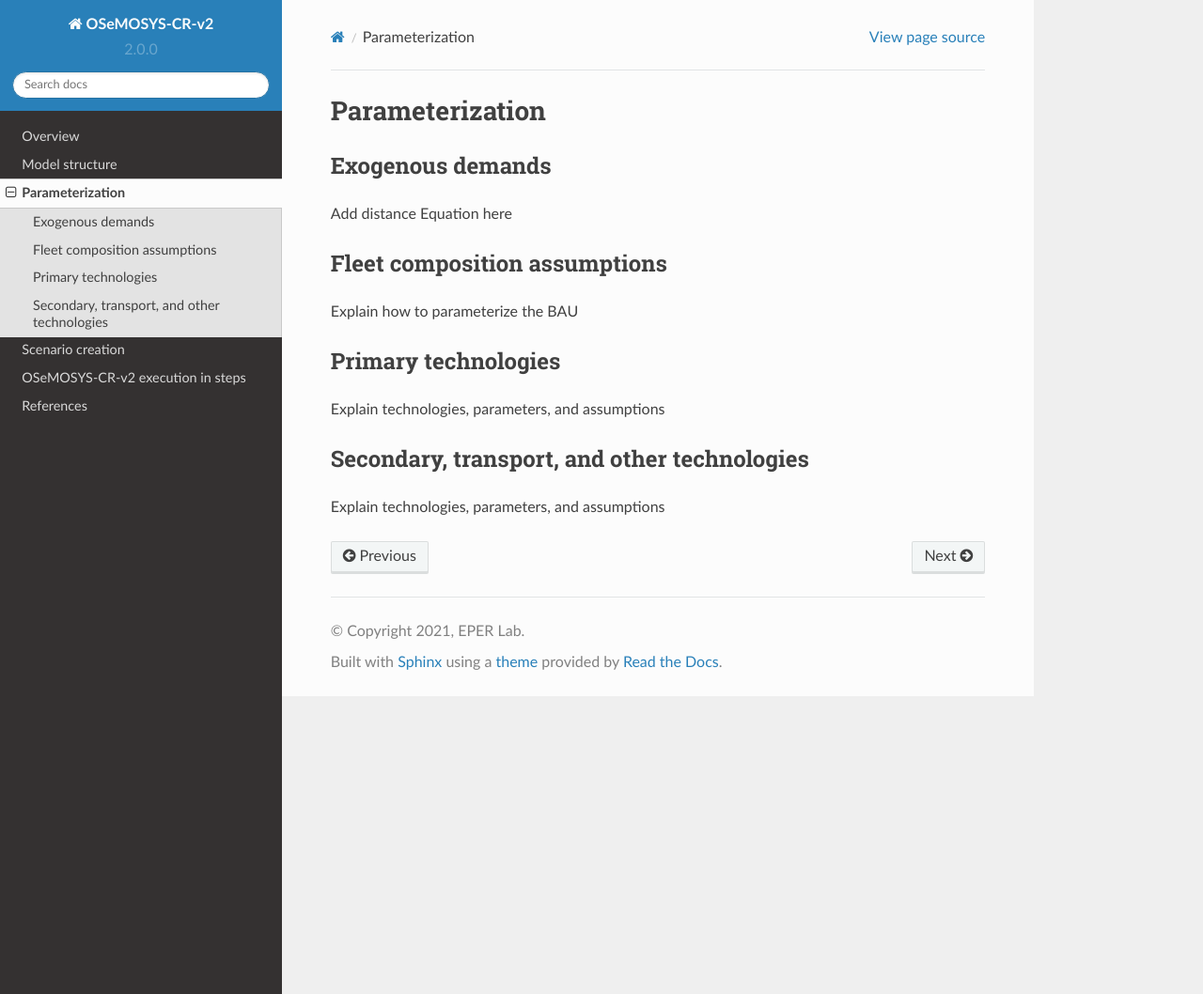
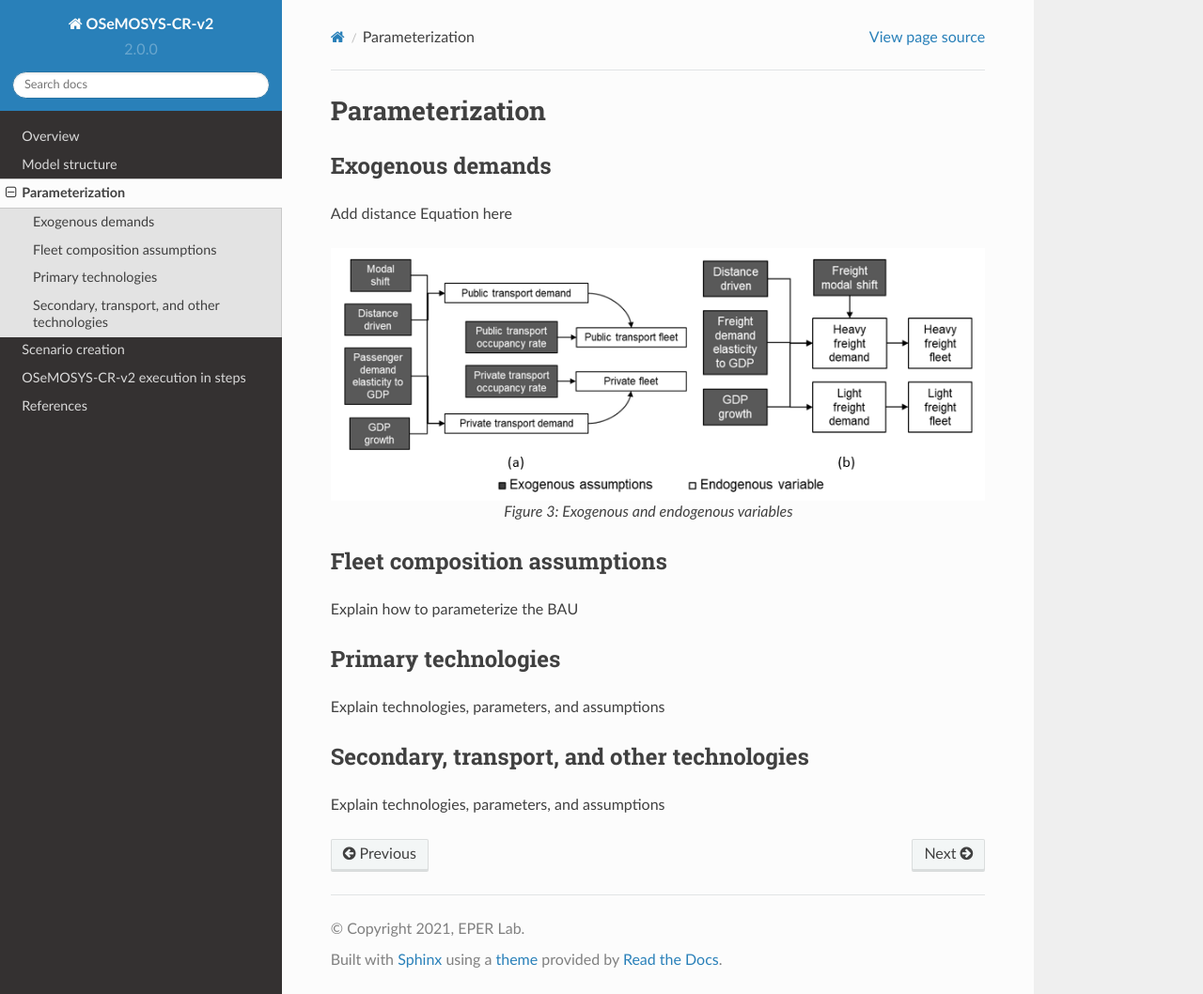
Before and after one commit to EPERLab/osemosys-cr-v2, a Sphinx documentation site: the page built from docs/source/Parameterization.rst, in a window 1280 px wide and 1058 px high. Shown: the whole window at 94% size. Built offline with Sphinx 7.4.7 and the Read the Docs theme 2.0.0, drawn with Linux system fonts in a browser that asks for light colours.

Commit message:
Añadiendo documentacion

```diff
--- a/docs/source/Parameterization.rst
+++ b/docs/source/Parameterization.rst
@@ -5,6 +5,14 @@ Exogenous demands
 ------------
 
 Add distance Equation here
+
+
+.. figure:: images/parameterezation.png
+   :align:   center
+   :width:   700 px
+
+   Figure 3: Exogenous and endogenous variables
+
 
 Fleet composition assumptions
 ------------
```
Also changed, not shown: docs/source/images/parameterezation.png (added).
